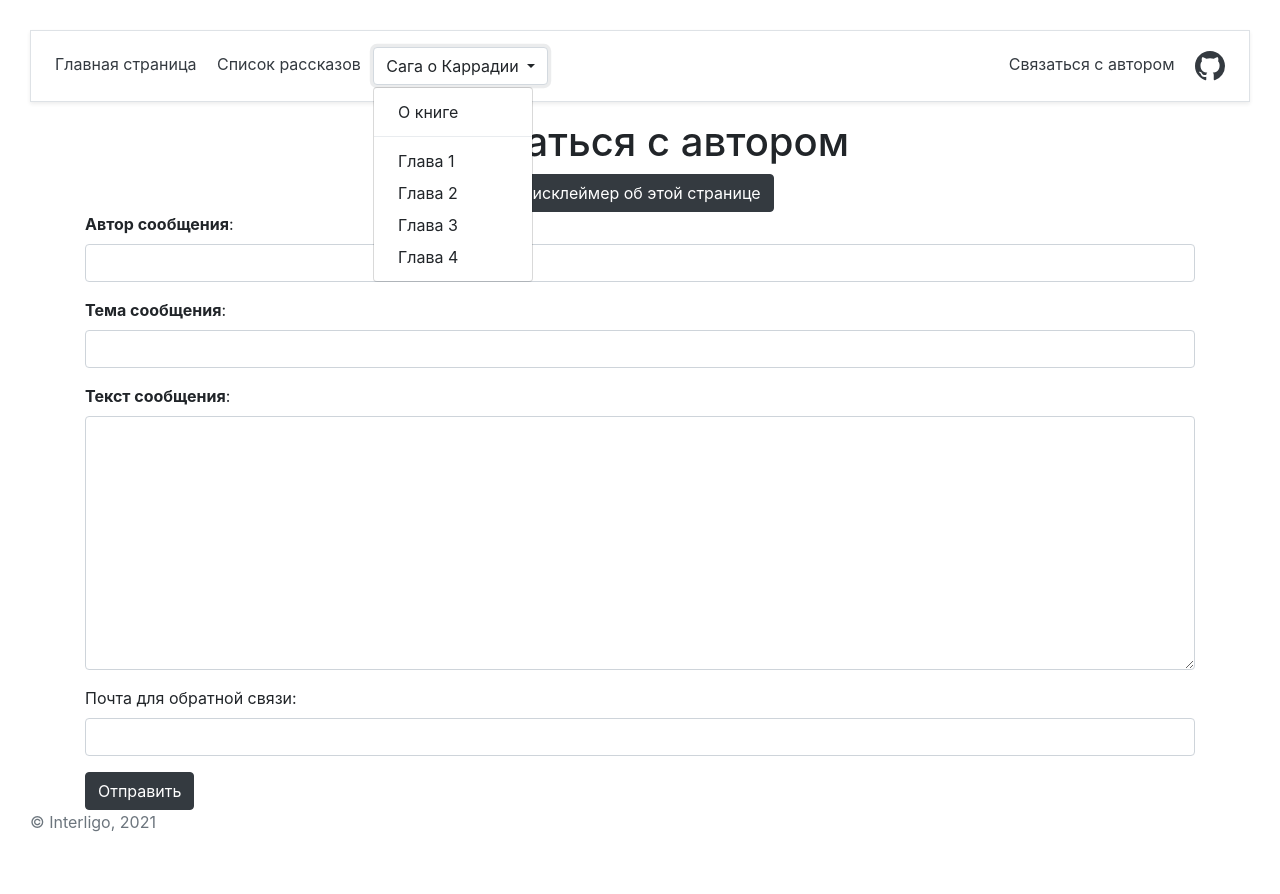
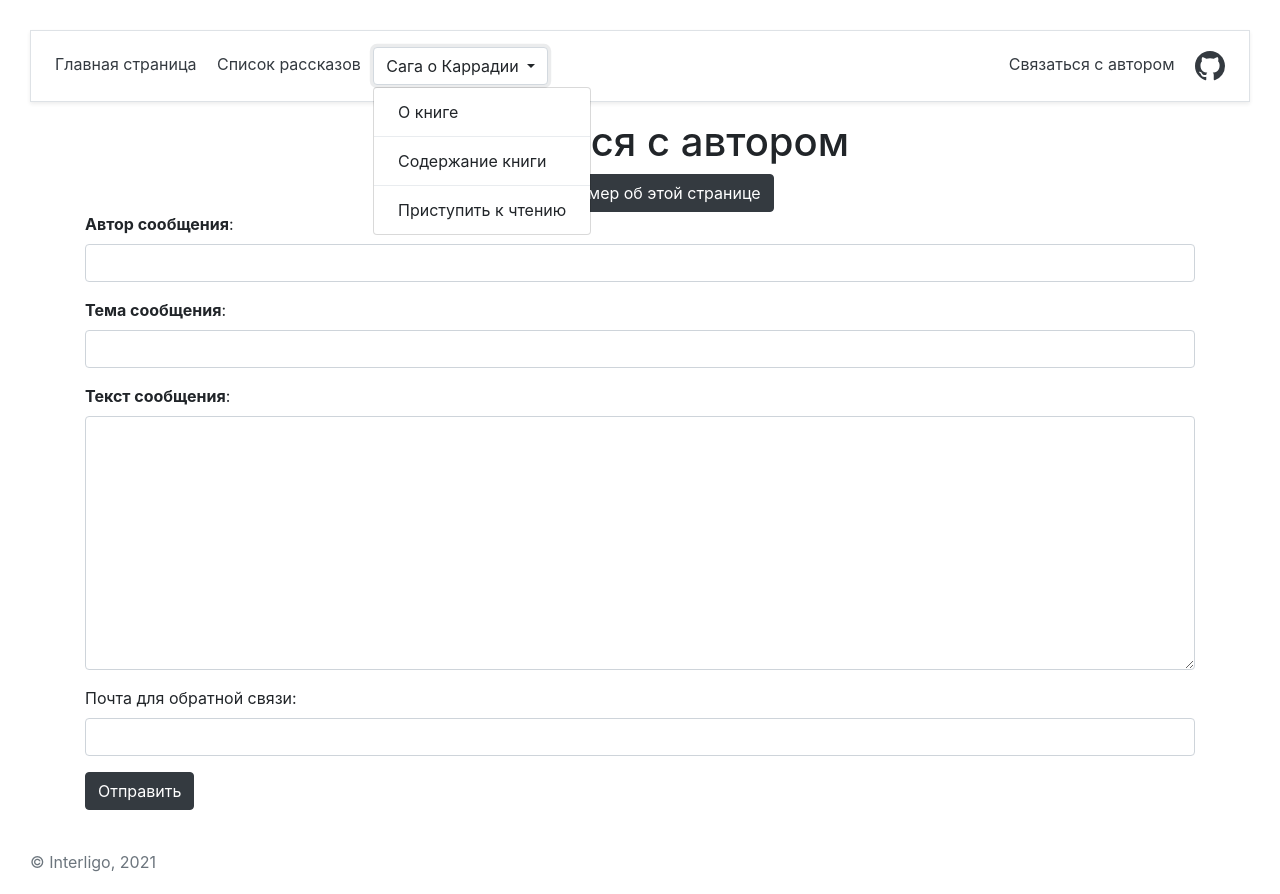
Before and after one commit to Interligo/django-blog-for-stories, a Django app: page /contact/ in a window 1280 px wide, after a click on "Сага о Каррадии". Before the commit the page ends 832 px from the top, so only its background shows below. Run offline with Django 3.2, Linux system fonts and the light colour scheme; parts of the project's set-up code (start-up, migrations or seed data) failed here and were passed over; some libraries are stand-ins or nearby versions.

Commit message:
Update base template: change dropdown menu

```diff
--- a/blog/blog/templates/base.html
+++ b/blog/blog/templates/base.html
@@ -29,17 +29,16 @@
                   <div class="dropdown-menu">
                     <a class="dropdown-item" href="{% url 'book:about_book' %}">О книге</a>
                     <div class="dropdown-divider"></div>
-                    <a class="dropdown-item" href="{% url 'book:chapter_detail' 1 %}">Глава 1</a>
-                    <a class="dropdown-item" href="{% url 'book:chapter_detail' 2 %}">Глава 2</a>
-                    <a class="dropdown-item" href="{% url 'book:chapter_detail' 3 %}">Глава 3</a>
-                    <a class="dropdown-item" href="{% url 'book:chapter_detail' 4 %}">Глава 4</a>
+                    <a class="dropdown-item" href="{% url 'book:book_content' %}">Содержание книги</a>
+                    <div class="dropdown-divider"></div>
+                    <a class="dropdown-item" href="{% url 'book:chapter_detail' 1 %}">Приступить к чтению</a>
                   </div>
                 </div>
 
               </nav>
               <nav class="ml-auto my-2 my-md-0 me-md-3" id="nav-right">
                 <a class="p-2 text-dark" href="{% url 'sendemail:contact' %}" id="contact">Связаться с автором</a>
-                <a class="p-2 text-dark" href="https://github.com/Interligo" id="github">
+                <a class="p-2 text-dark" href="https://github.com/Interligo" target="_blank" id="github">
                     <svg xmlns="http://www.w3.org/2000/svg" width="30" height="30" fill="currentColor" class="bi bi-github" viewBox="0 0 16 16">
                       <path d="M8 0C3.58 0 0 3.58 0 8c0 3.54 2.29 6.53 5.47 7.59.4.07.55-.17.55-.38 0-.19-.01-.82-.01-1.49-2.01.37-2.53-.49-2.69-.94-.09-.23-.48-.94-.82-1.13-.28-.15-.68-.52-.01-.53.63-.01 1.08.58 1.23.82.72 1.21 1.87.87 2.33.66.07-.52.28-.87.51-1.07-1.78-.2-3.64-.89-3.64-3.95 0-.87.31-1.59.82-2.15-.08-.2-.36-1.02.08-2.12 0 0 .67-.21 2.2.82.64-.18 1.32-.27 2-.27.68 0 1.36.09 2 .27 1.53-1.04 2.2-.82 2.2-.82.44 1.1.16 1.92.08 2.12.51.56.82 1.27.82 2.15 0 3.07-1.87 3.75-3.65 3.95.29.25.54.73.54 1.48 0 1.07-.01 1.93-.01 2.2 0 .21.15.46.55.38A8.012 8.012 0 0 0 16 8c0-4.42-3.58-8-8-8z"/>
                     </svg>
@@ -64,13 +63,11 @@
 
     {% block content %}{% endblock %}
 
-    <container id="footer">
-        <section class="sticky-bottom">
-            <footer class="footer bg-white text-dark">
-                <span class="text-muted">© Interligo, 2021</span>
-            </footer>
-        </section>
-    </container>
+
+    <footer class="footer bg-white text-dark" style="padding-top: 40px; padding-bottom: 20px">
+        <span class="text-muted">© Interligo, 2021</span>
+    </footer>
+
 
     <script src="https://code.jquery.com/jquery-3.2.1.slim.min.js" integrity="sha384-KJ3o2DKtIkvYIK3UENzmM7KCkRr/rE9/Qpg6aAZGJwFDMVNA/GpGFF93hXpG5KkN" crossorigin="anonymous"></script>
     <script src="https://code.jquery.com/jquery-3.2.1.slim.min.js" integrity="sha384-KJ3o2DKtIkvYIK3UENzmM7KCkRr/rE9/Qpg6aAZGJwFDMVNA/GpGFF93hXpG5KkN" crossorigin="anonymous"></script>
```
